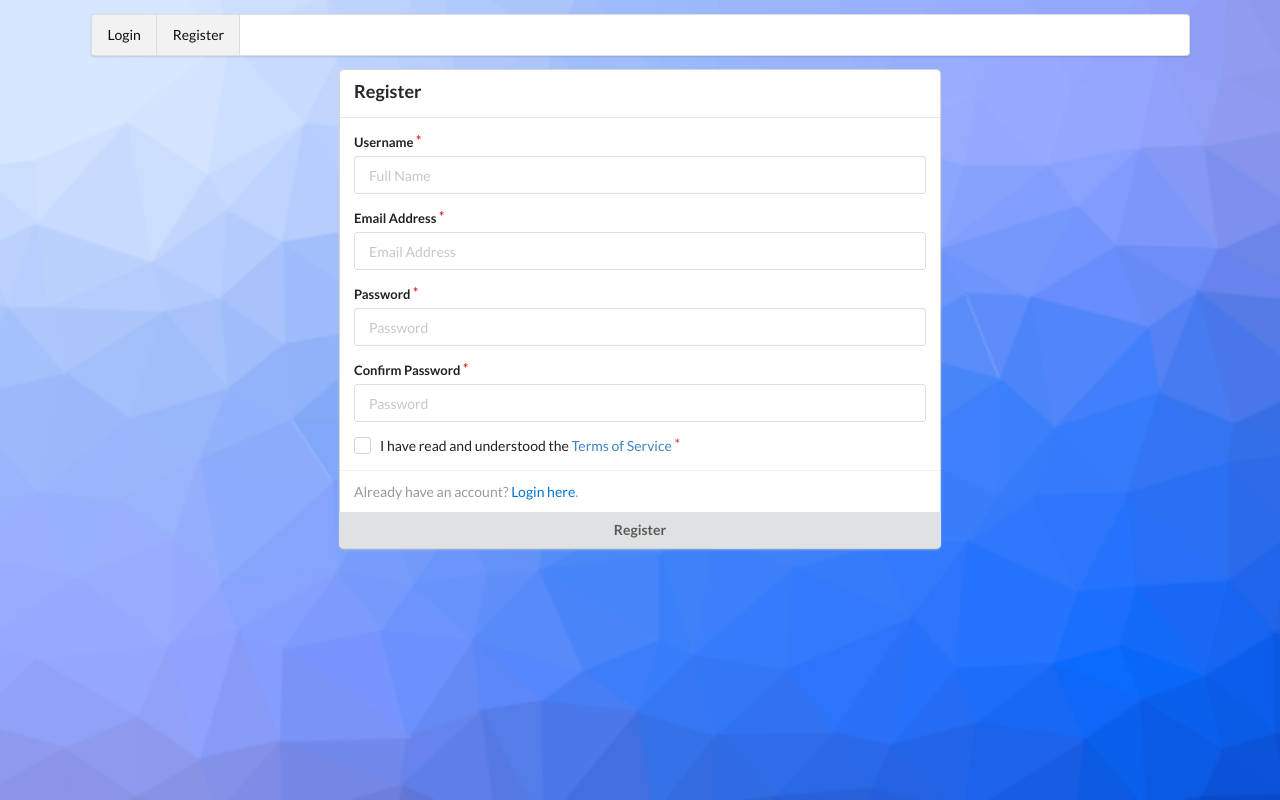
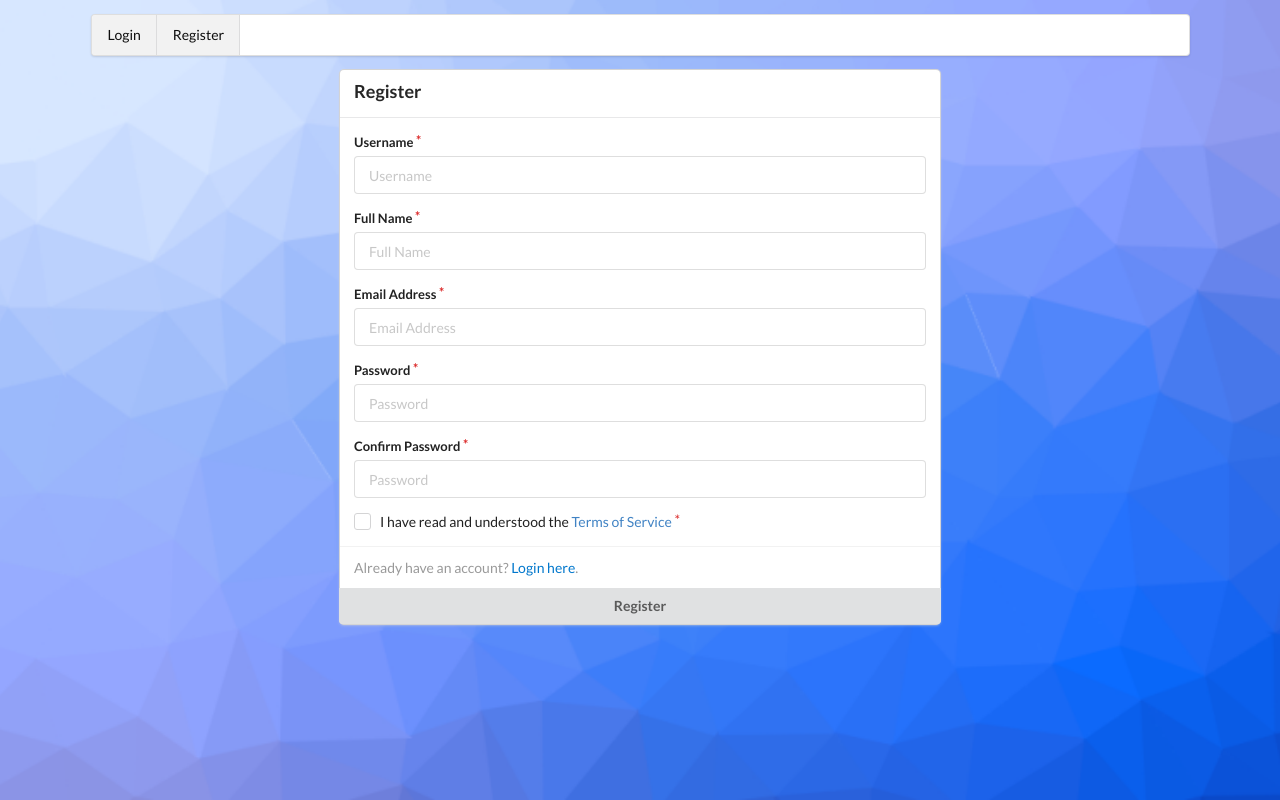
Before and after one commit to IsaacCheng9/student-network, a Flask app: page /register in a window 1280 px wide. Run offline with Flask 2, Linux system fonts and the light colour scheme.

Commit message:
create profile on registration

```diff
--- a/technical-documents/source-code/application.py
+++ b/technical-documents/source-code/application.py
@@ -220,6 +220,7 @@ def register_submit() -> object:
     """
     # Obtains user input from the account registration form.
     username = request.form["username_input"].lower()
+    fullname = request.form["fullname_input"]
     password = request.form["psw_input"]
     password_confirm = request.form["psw_input_check"]
     email = request.form["email_input"]
@@ -238,6 +239,9 @@ def register_submit() -> object:
                 "INSERT INTO Accounts (username, password, email, type) "
                 "VALUES (?, ?, ?, ?);", (username, hash_password, email,
                                          "student",))
+            cur.execute(
+                "INSERT INTO UserProfile (username, name, bio, gender, birthday, profilepicture) "
+                "VALUES (?, ?, ?, ?, ?, ?);", (username, fullname, "Change your bio in the settings.", "Male", "01/01/1970", "",))
             conn.commit()
             session["notifs"] = ["register"]
             return redirect("/register")
--- a/technical-documents/source-code/templates/register.html
+++ b/technical-documents/source-code/templates/register.html
@@ -10,6 +10,9 @@
     type="text/css"
     href="{{ url_for('static', filename='styles/semantic.css') }}"
   />
+
+  <link rel="stylesheet" href="https://cdnjs.cloudflare.com/ajax/libs/semantic-ui/2.4.1/semantic.min.css">
+
 
 <style>
     .student-background {
@@ -61,7 +64,11 @@
                         <div class="ui form">
                             <div class="required field">
                                 <label>Username</label>
-                                <input name="username_input" type="text" placeholder="Full Name" />
+                                <input name="username_input" type="text" placeholder="Username" />
+                            </div>
+                            <div class="required field">
+                                <label>Full Name</label>
+                                <input name="fullname_input" type="text" placeholder="Full Name" />
                             </div>
                             <div class="required field">
                                 <label>Email Address</label>
@@ -77,7 +84,7 @@
                             </div>
                             <div class="required field">
                                 <div class="ui checkbox">
-                                    <input type="checkbox" name="terms"></input>
+                                    <input type="checkbox" name="terms">
                                     <label>
                                         I have read and understood the
                                         <a href="/terms">Terms of Service</a></label>
```
Also changed, not shown: technical-documents/source-code/database.db.
